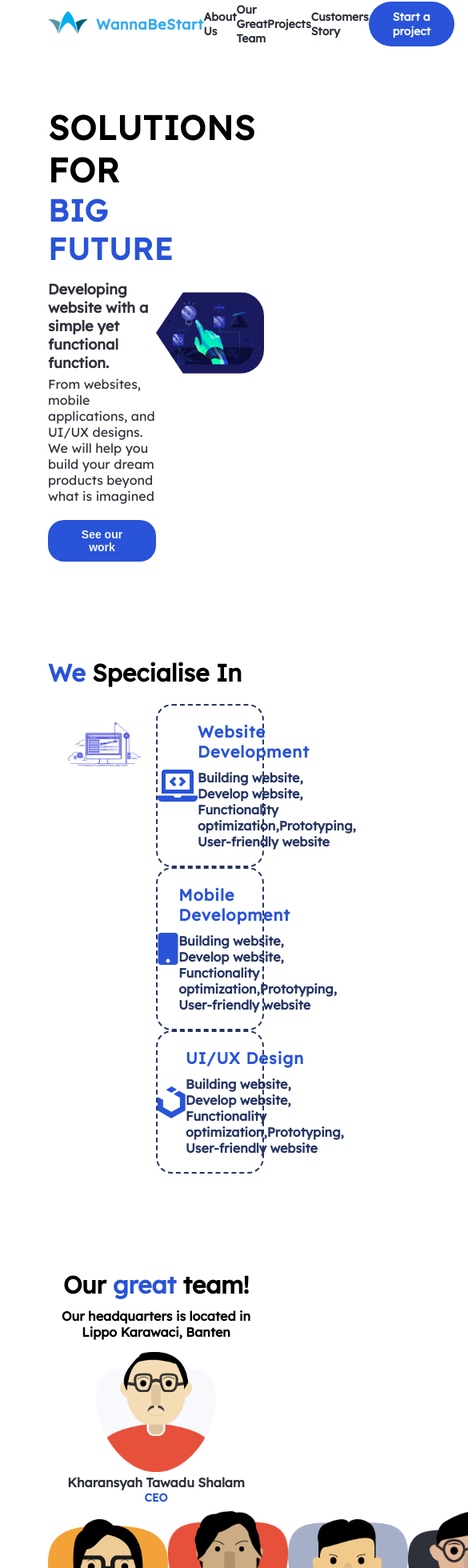
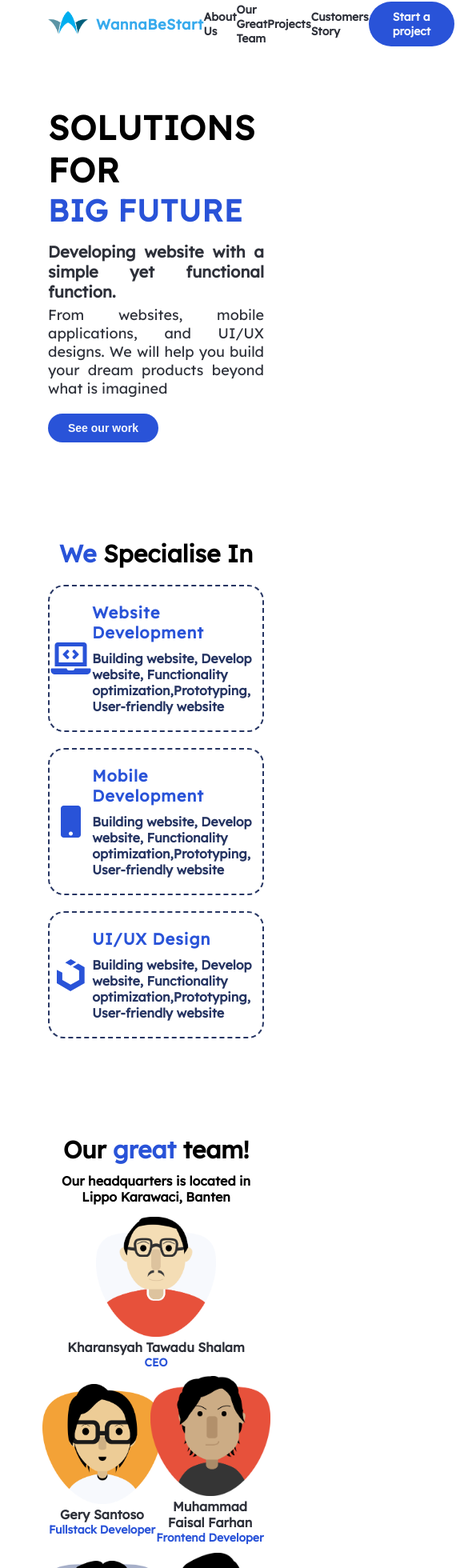
Before and after one commit to gerysantoso03/wannabestart-website, a Vue app: page / in a window 390 px wide. Shown: the part 13-1973 px from the top of the page at 80% size, 585 px wide, since content can reach past the window. Built offline with nearby package versions, Linux system fonts and the light colour scheme; a web font is replaced by a local one.

Commit message:
Responsive home page

```diff
--- a/src/components/home/Hero.vue
+++ b/src/components/home/Hero.vue
@@ -40,6 +40,7 @@ export default {
   align-items: center;
 
   .hero-info-wrapper {
+    padding: 2rem;
     width: 50%;
 
     .hero-title {
@@ -61,11 +62,14 @@ export default {
     .hero-info {
       margin-bottom: 0.5rem;
       font-weight: 700;
+      font-size: 2rem;
+      text-align: justify;
     }
 
     .hero-info-2 {
-      font-size: 1.6rem;
+      font-size: 1.8rem;
       margin-bottom: 2rem;
+      text-align: justify;
     }
 
     .btn-hero {
@@ -96,4 +100,47 @@ export default {
     }
   }
 }
+
+/* Media query - Tablet Styles */
+@media (min-width: $tablet-width) and (max-width: $dekstop-width) {
+  .hero {
+    .hero-logo-wrapper {
+      width: 45%;
+    }
+
+    .hero-info-wrapper {
+      width: 55%;
+
+      .hero-title {
+        font-size: 3.2rem;
+      }
+
+      .hero-title-blue {
+        font-size: 2.8rem;
+        margin-bottom: 0.8rem;
+      }
+
+      .hero-info {
+        font-size: 1.6rem;
+      }
+      .hero-info-2 {
+        font-size: 1.4rem;
+        margin-bottom: 1rem;
+      }
+    }
+  }
+}
+
+/* Media query - Mobile styles */
+@media (max-width: $tablet-width) {
+  .hero {
+    .hero-logo-wrapper {
+      display: none;
+    }
+    .hero-info-wrapper {
+      width: 100%;
+      padding: 0;
+    }
+  }
+}
 </style>
--- a/src/components/home/OurServices.vue
+++ b/src/components/home/OurServices.vue
@@ -134,4 +134,44 @@ export default {
     }
   }
 }
+
+/* Media query - Tablet styles */
+@media (min-width: $tablet-width) and (max-width: $dekstop-width) {
+  .our-services-wrapper {
+    .services-image {
+      display: none;
+    }
+
+    .services-info-wrapper {
+      width: 100%;
+      .service-info {
+        margin-bottom: 2rem;
+      }
+      .service-info:last-child {
+        margin-bottom: 0;
+      }
+    }
+  }
+}
+
+@media (max-width: $tablet-width) {
+  .our-services-title {
+    text-align: center;
+  }
+  .our-services-wrapper {
+    .services-image {
+      display: none;
+    }
+
+    .services-info-wrapper {
+      width: 100%;
+      .service-info {
+        margin-bottom: 2rem;
+      }
+      .service-info:last-child {
+        margin-bottom: 0;
+      }
+    }
+  }
+}
 </style>
--- a/src/components/home/Team.vue
+++ b/src/components/home/Team.vue
@@ -153,4 +153,17 @@ export default {
     color: $duff-blue;
   }
 }
+
+/* Media query - Tablet styles */
+@media (max-width: $tablet-width) {
+  .team2-wrapper,
+  .team3-wrapper {
+    flex-wrap: wrap;
+  }
+
+  .team-member {
+    width: 50%;
+    margin-bottom: 1rem;
+  }
+}
 </style>
```
